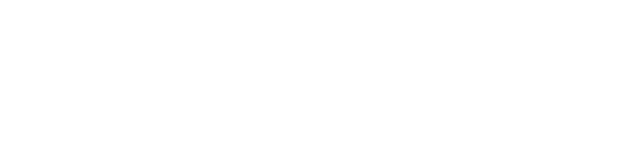
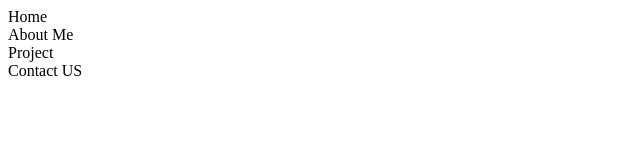
Before and after one commit to DHANUSH3000/website-practice, a plain HTML site: page index.html in a window 1280 px wide. Shown: the whole page, without its empty margins (0-640 px from the left). Drawn offline with Linux system fonts and the light colour scheme.

Commit message:
trying git

```diff
--- a/index.html
+++ b/index.html
@@ -7,6 +7,13 @@
 </head>
 
 <body>
+    <div>Home</div>
+    <div>About Me</div>
+    <div>Project</div>
+    <div>Contact US</div>
+
+
+
 
 
 
@@ -17,4 +24,5 @@
 
 
 
+
 </html>
```
